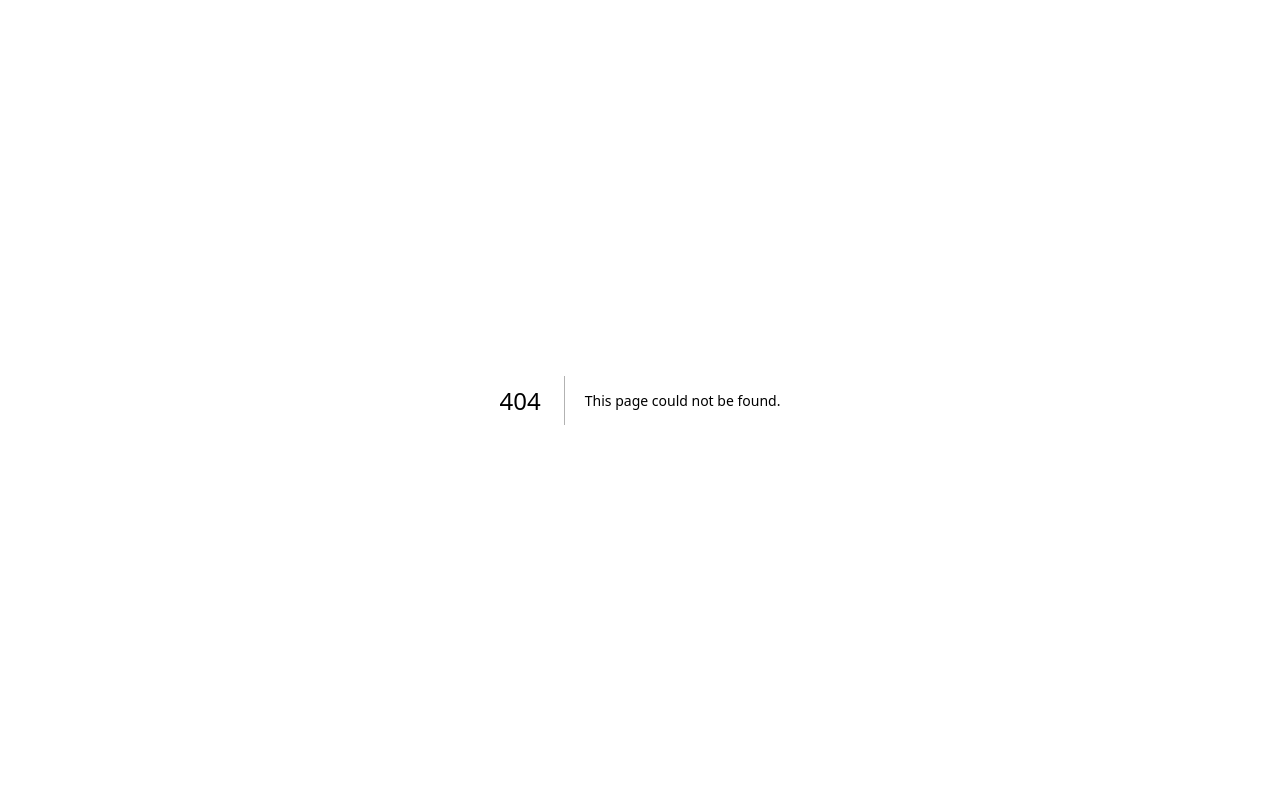
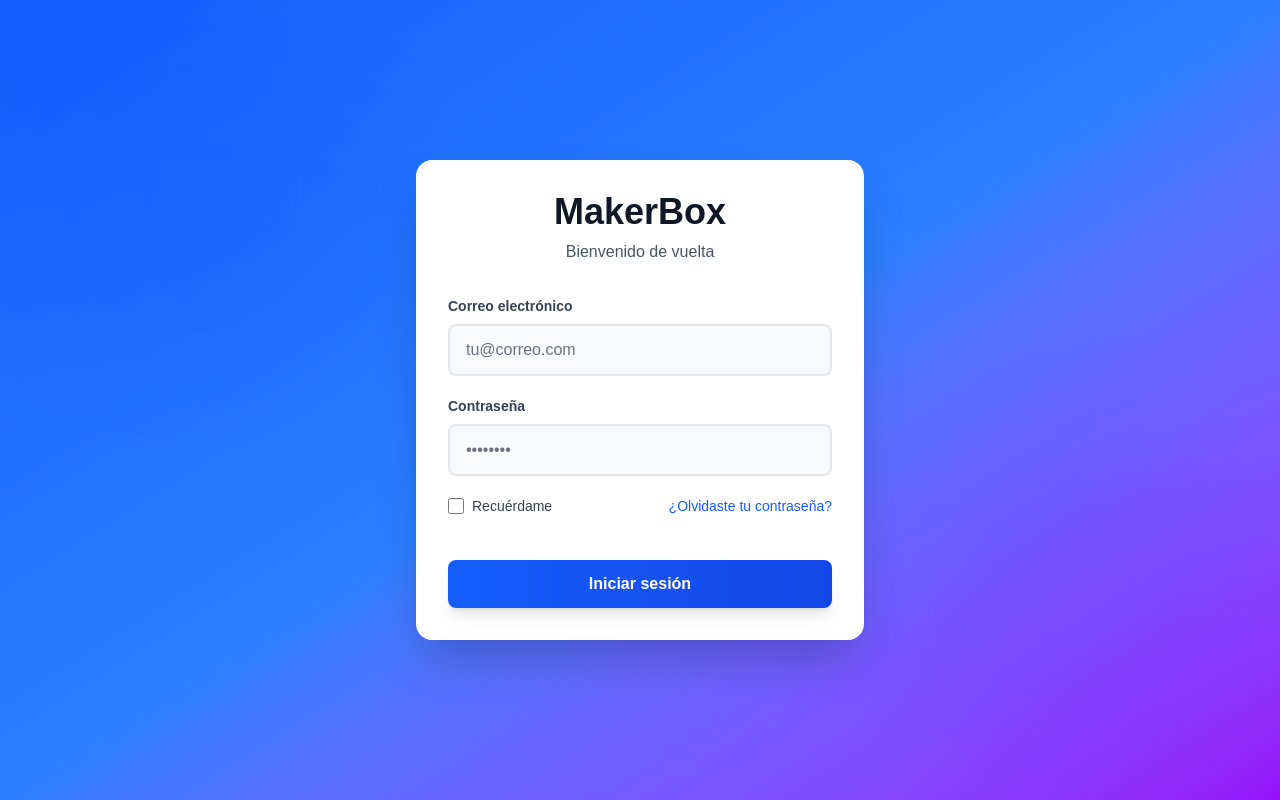
Before and after one commit to 1Bnja/ProyectoMakerBox, a Next.js app: page /login in a window 1280 px wide. Before the commit this address had no page. Built offline with nearby package versions, Linux system fonts and the light colour scheme.

Commit message:
feat: agregar interfaz de login y navegación
- Se crea la página de login con inputs de correo y contraseña
- Se agrega botón de inicio de sesión (UI básica)
- Se utiliza Link de Next.js para navegación interna

```diff
--- /dev/null
+++ b/app/(auth)/layout.tsx
@@ -0,0 +1,5 @@
+import type { ReactNode } from "react";
+
+export default function AuthLayout({ children }: { children: ReactNode }) {
+  return <>{children}</>;
+}
--- /dev/null
+++ b/app/(auth)/login/page.tsx
@@ -0,0 +1,69 @@
+export default function LoginPage() {
+  return (
+    <main className="flex min-h-screen items-center justify-center bg-gradient-to-br from-blue-600 via-blue-500 to-purple-600">
+      {/* Efecto de luz de fondo */}
+      <div className="absolute top-0 left-0 w-96 h-96 bg-blue-300 rounded-full mix-blend-multiply filter blur-3xl opacity-20 animate-blob"></div>
+      <div className="absolute bottom-0 right-0 w-96 h-96 bg-purple-300 rounded-full mix-blend-multiply filter blur-3xl opacity-20 animate-blob animation-delay-2000"></div>
+
+      {/* Tarjeta del formulario */}
+      <div className="relative z-10 w-full max-w-md mx-4">
+        <div className="bg-white rounded-2xl shadow-2xl p-8 backdrop-blur-md bg-opacity-95">
+          {/* Header */}
+          <div className="mb-8 text-center">
+            <h1 className="text-4xl font-bold text-gray-900 mb-2">MakerBox</h1>
+            <p className="text-gray-600">Bienvenido de vuelta</p>
+          </div>
+
+          {/* Formulario */}
+          <form className="space-y-5">
+            {/* Email Input */}
+            <div>
+              <label className="block text-sm font-semibold text-gray-700 mb-2">
+                Correo electrónico
+              </label>
+              <input
+                type="email"
+                placeholder="tu@correo.com"
+                className="w-full px-4 py-3 rounded-lg border-2 border-gray-200 focus:border-blue-500 focus:outline-none transition-colors bg-gray-50 hover:bg-gray-100 text-gray-900 placeholder-gray-500"
+              />
+            </div>
+
+            {/* Password Input */}
+            <div>
+              <label className="block text-sm font-semibold text-gray-700 mb-2">
+                Contraseña
+              </label>
+              <input
+                type="password"
+                placeholder="••••••••"
+                className="w-full px-4 py-3 rounded-lg border-2 border-gray-200 focus:border-blue-500 focus:outline-none transition-colors bg-gray-50 hover:bg-gray-100 text-gray-900 placeholder-gray-500"
+              />
+            </div>
+
+            {/* Remember Me & Forgot Password */}
+            <div className="flex items-center justify-between text-sm">
+              <label className="flex items-center text-gray-700 cursor-pointer hover:text-gray-900">
+                <input
+                  type="checkbox"
+                  className="w-4 h-4 rounded border-gray-300 text-blue-600 focus:ring-blue-500"
+                />
+                <span className="ml-2">Recuérdame</span>
+              </label>
+              <a href="#" className="text-blue-600 hover:text-blue-700 font-medium">
+                ¿Olvidaste tu contraseña?
+              </a>
+            </div>
+
+            {/* Login Button */}
+            <button
+              type="submit"
+              className="w-full bg-gradient-to-r from-blue-600 to-blue-700 hover:from-blue-700 hover:to-blue-800 text-white font-bold py-3 rounded-lg transition-all duration-200 shadow-lg hover:shadow-xl transform hover:scale-105 active:scale-95 mt-6"
+            >
+              Iniciar sesión
+            </button>
+          </form>
+        </div>
+      </div>
+    </main>
+  );
+}
--- a/app/page.tsx
+++ b/app/page.tsx
@@ -1,4 +1,5 @@
 import Image from "next/image";
+import Link from "next/link";
 
 export default function Home() {
   return (
@@ -58,6 +59,12 @@ export default function Home() {
           >
             Documentation
           </a>
+          <Link
+            href="/login"
+            className="flex h-12 w-full items-center justify-center rounded-full bg-black text-white px-5 transition-colors hover:bg-[#383838] md:w-[158px]"
+          >
+            Ir a Login
+          </Link>
         </div>
       </main>
     </div>
```
